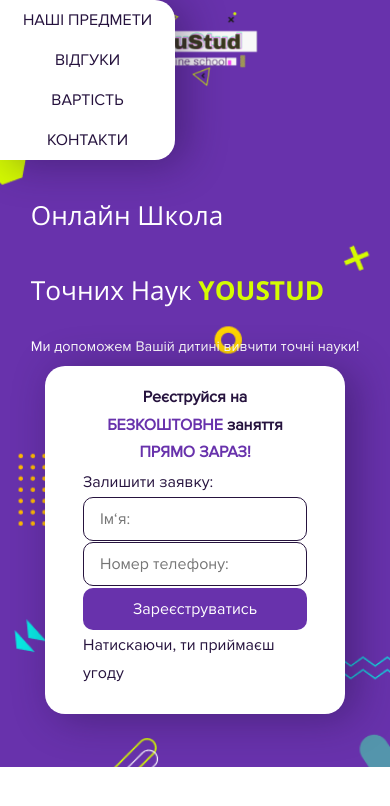
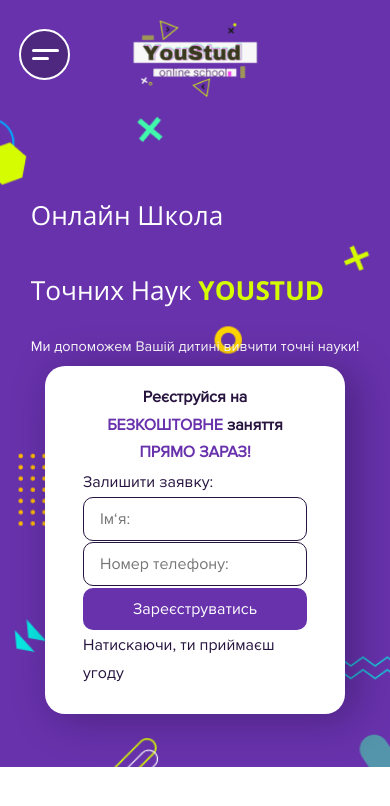
Before and after one commit to bloodsawe/Grishalanding, a website: page src/index.html in a window 390 px wide. Shown: the top 806 px of the page. Drawn offline with nearby package versions, Linux system fonts and the light colour scheme; files that its build step writes are made by us from their sources.

Commit message:
mobile header

```diff
--- a/src/_header.html
+++ b/src/_header.html
@@ -1,12 +1,20 @@
 <!-- Проверка работы file-include -->
 <header class="header" id="header">
 	<div class="header__wrapper wrapper">
+		<div class="header__burger" id="burger">
+			<span></span>
+			<span></span>
+		</div>
 		<a class="header__logo" href="#"><img src="./img/logo.png" alt="" /></a>
-		<nav class="header__nav nav">
+		<nav class="header__nav nav" id="nav">
 			<a class="nav__link" class="" href="#subjects">НАШІ ПРЕДМЕТИ </a>
 			<a class="nav__link" href="#responses">ВІДГУКИ</a>
 			<a class="nav__link" href="#cost">ВАРТІСТЬ</a>
 			<a class="nav__link" href="#contact">КОНТАКТИ</a>
+			<div class="nav__close" id="mobileClose">
+				<span></span>
+				<span></span>
+			</div>
 		</nav>
 	</div>
 </header>
--- a/src/js/header.js
+++ b/src/js/header.js
@@ -6,3 +6,16 @@
 			: header.classList.remove("sticky");
 	});
 }
+
+function mobileMenu() {
+	burger.addEventListener("click", () => {
+		nav.classList.add("nav__open");
+		header.style.background = "transparent";
+		header.style.opacity = 1;
+	});
+	mobileClose.addEventListener("click", () => {
+		nav.classList.remove("nav__open");
+		header.style.background = "";
+		header.style.opacity = 0.9;
+	});
+}
--- a/src/js/main.js
+++ b/src/js/main.js
@@ -4,4 +4,5 @@
 
 function main() {
 	stickyHeader();
+	mobileMenu();
 }
--- a/src/scss/header.scss
+++ b/src/scss/header.scss
@@ -7,6 +7,7 @@
 		@include flex(flex-start, center, row);
 		@include mobile {
 			justify-content: center;
+			padding-top: 11px;
 		}
 	}
 	&__nav {
@@ -19,17 +20,36 @@
 		@include tablet_sm {
 			min-width: 380px;
 		}
+	}
+	&__burger {
+		display: none;
 		@include mobile {
+			display: block;
+			@include size(51, 51);
 			position: fixed;
-			flex-direction: column;
-			top: 0;
-			left: 0;
-			background: red;
-			width: 175px;
-			min-width: auto;
-			background: #ffffff;
-			box-shadow: 10px 4px 40px rgba(31, 12, 55, 0.4);
-			border-radius: 0px 20px 20px 0px;
+			top: 29px;
+			left: 19px;
+			background: #4e287e;
+			border: 2px solid #ffffff;
+			border-radius: 50%;
+			cursor: pointer;
+			-webkit-tap-highlight-color: rgba(0, 0, 0, 0);
+			span {
+				display: block;
+				position: absolute;
+				left: 11px;
+				background-color: #fff;
+				height: 3px;
+				border-radius: 10px;
+			}
+			span:first-child {
+				width: 27px;
+				top: 18px;
+			}
+			span:nth-child(2) {
+				width: 17px;
+				top: 26px;
+			}
 		}
 	}
 	&__logo {
@@ -49,6 +69,25 @@
 
 .nav {
 	@include flex(space-between, center, row);
+	@include mobile {
+		position: fixed;
+		width: 280px;
+		height: 80vh;
+		min-width: auto;
+		top: 0;
+		left: 0;
+		transform: translateX(-500px);
+		transition: all 1s;
+		background: #ffffff;
+		padding-top: 48px;
+		flex-direction: column;
+		justify-content: flex-start;
+		box-shadow: 10px 4px 40px rgba(31, 12, 55, 0.4);
+		border-radius: 0px 20px 20px 0px;
+	}
+	&__open {
+		transform: translateX(0) !important;
+	}
 	&__link {
 		display: block;
 		font-size: 16px;
@@ -58,4 +97,31 @@
 			color: #26133e;
 		}
 	}
+	&__close {
+		display: none;
+		cursor: pointer;
+		@include size(50, 50);
+		border: 1px solid #26133e;
+		border-radius: 50%;
+		-webkit-tap-highlight-color: rgba(0, 0, 0, 0);
+		@include mobile {
+			display: block;
+			position: absolute;
+			bottom: 30px;
+			span {
+				@include position-center();
+				transform-origin: center;
+				display: block;
+				width: 27px;
+				background-color: #26133e;
+				height: 1px;
+			}
+			span:first-child {
+				transform: translate(-50%, -50%) rotate(45deg);
+			}
+			span:nth-child(2) {
+				transform: translate(-50%, -50%) rotate(-45deg);
+			}
+		}
+	}
 }
--- a/src/scss/help/normalize.scss
+++ b/src/scss/help/normalize.scss
@@ -31,6 +31,7 @@
 /* Remove the gray background on active links in IE 10. */
 a {
 	background-color: transparent;
+	-webkit-tap-highlight-color: rgba(0, 0, 0, 0);
 }
 
 /* Embedded content   ========================================================================== */
@@ -50,6 +51,7 @@
 	font-size: 100%; /* 1 */
 	line-height: 1.15; /* 1 */
 	margin: 0; /* 2 */
+	-webkit-tap-highlight-color: rgba(0, 0, 0, 0);
 }
 /**
    * Show the overflow in IE.
```
Also changed, not shown: build/css/style.css, build/css/style.min.css, build/index.html, build/js/main.js, build/js/main.min.js, 2 other files.
